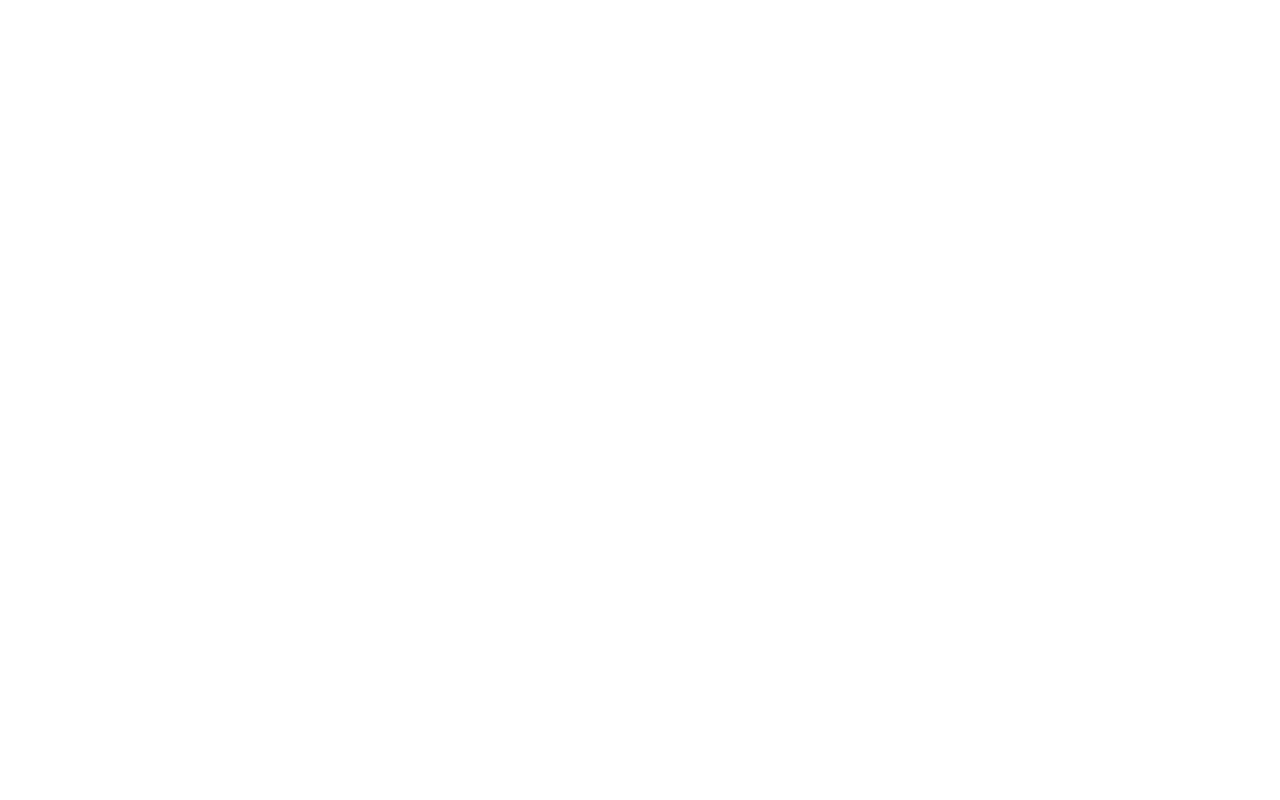
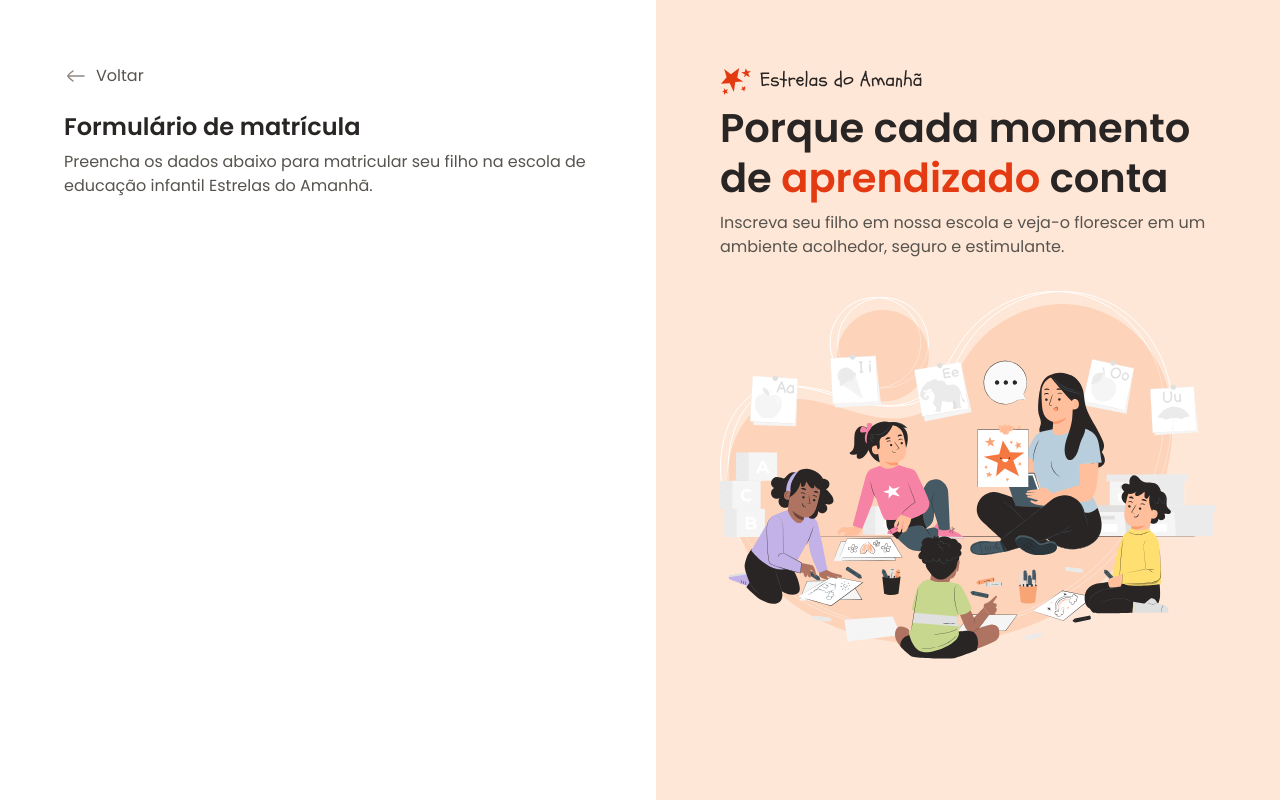
Before and after one commit to ofelipepierre/formulario-de-matricula, a plain HTML site: page index.html in a window 1280 px wide. Drawn offline with Linux system fonts and the light colour scheme; files that its build step writes are made by us from their sources.

Commit message:
Conteúdo aside e conteúdo inicial do main

```diff
--- a/index.html
+++ b/index.html
@@ -1,18 +1,56 @@
 <!DOCTYPE html>
-<html lang="pt-br">
- <head>
+<html lang="pt-BR">
 
-  <link rel="preconnect" href="https://fonts.googleapis.com">
-  <link rel="preconnect" href="https://fonts.gstatic.com" crossorigin>
+<head>
+    <link rel="preconnect" href="https://fonts.googleapis.com">
+    <link rel="preconnect" href="https://fonts.gstatic.com" crossorigin>
+    <meta charset="UTF-8">
+    <meta name="viewport" content="width=device-width, initial-scale=1.0">
+    <title>Estrelas do Amanhã</title>
 
-  <meta charset="UTF-8" />
-  <meta name="viewport" content="width=device-width, initial-scale=1.0" />
-  <title>Formulário de Matrícula</title>
+    <link rel="stylesheet" href="styles/index.css">
+    <link
+        href="https://fonts.googleapis.com/css2?family=Poppins:ital,wght@0,100;0,200;0,300;0,400;0,500;0,600;0,700;0,800;0,900;1,100;1,200;1,300;1,400;1,500;1,600;1,700;1,800;1,900&display=swap"
+        rel="stylesheet">
+</head>
 
-  <link rel="stylesheet" href="global.css" />
-  <link href="https://fonts.googleapis.com/css2?family=Archivo:ital,wght@0,100..900;1,100..900&family=Poppins:ital,wght@0,100;0,200;0,300;0,400;0,500;0,600;0,700;0,800;0,900;1,100;1,200;1,300;1,400;1,500;1,600;1,700;1,800;1,900&display=swap" rel="stylesheet">
- </head>
- <body>
+<body>
+    <div id="app">
+        <main>
+            <div class="main-container">
+                <div class="back">
+                    <img src="assets/icons/arrow-left-02.svg" alt="Ícone de voltar">
+                    <span>Voltar</span>
+                </div>
 
- </body>
+                <h1>Formulário de matrícula</h1>
+                <p>Preencha os dados abaixo para matricular seu filho na escola de educação infantil Estrelas do Amanhã.
+                </p>
+            </div>
+        </main>
+
+        <aside>
+            <div class="aside-container">
+                <header>
+                    <img src="assets/logo-estrela-do-amanha.svg" alt="Logo Estrelas do Amanhã">
+                    <h2>
+                        Porque cada momento de
+                        <span>
+                            aprendizado
+                        </span>
+                        conta
+                    </h2>
+                    <p>
+                        Inscreva seu filho em nossa escola e veja-o florescer em um ambiente acolhedor, seguro e
+                        estimulante.
+                    </p>
+                </header>
+
+                <img src="assets/Illustration.svg" alt="Ilustração de um professora com crianças prestando atenção">
+
+            </div>
+        </aside>
+    </div>
+</body>
+
 </html>
--- a/styles/global.css
+++ b/styles/global.css
@@ -1,7 +1,13 @@
+* {
+    margin: 0;
+    padding: 0;
+    box-sizing: border-box;
+}
+
 :root {
     --font-family: 'Poppins', sans-serif;
     --text: 400 1rem/1.5 var(--font-family);
-  --text-sm: 400 0.875rem/1.5 var(--font-family);
+    --text-sm: 400 0.875rem/1.4 var(--font-family);
 
     --text-primary: #292524;
     --text-secondary: #57534E;
@@ -14,7 +20,22 @@
 
     --stroke-default: #D6D3D1;
     --stroke-highlight: #F3541C;
+    --semantic-error: #DC2626;
+}
 
-  --semantic-error: #DC2626;
+body {
+    overflow: hidden;
 
+    font: var(--text);
+    color: var(--text-secondary);
 }
+
+h1,
+h2 {
+    color: var(--text-primary);
+}
+
+img {
+    max-width: 100%;
+    height: auto;
+  }
--- a/styles/index.css
+++ b/styles/index.css
@@ -1 +1,2 @@
 @import url(global.css);
+@import url(layout.css);
--- /dev/null
+++ b/styles/layout.css
@@ -0,0 +1,51 @@
+#app {
+    display: grid;
+    grid-template-columns: 51.25% 48.75%;
+
+    height: 100vh;
+    overflow: hidden;
+}
+
+main {
+    overflow: auto;
+    padding: 4rem;
+
+    & .main-container {
+        max-width: 33rem;
+        margin-left: auto;
+    }
+
+    & .back {
+        display: flex;
+        align-items: center;
+        gap: .5rem;
+        margin-bottom: 1.5rem;
+    }
+
+    & h1 {
+        font: 600 1.5rem/1.25 var(--font-family);
+        margin-bottom: .5rem;
+    }
+}
+
+aside {
+    background-color: var(--surface-secondary);
+    padding: 4rem;
+
+    & .aside-container {
+        max-width: 31rem;
+
+        & > img {
+            margin-top: 2rem;
+        }
+    }
+
+    & h2 {
+        font: 600 2.5rem/1.25 var(--font-family);
+        margin-bottom: .5rem;
+
+        & span {
+            color: var(--text-highlight);
+        }
+    }
+}
```
Also changed, not shown: assets/Illustration.svg (added), assets/icons/arrow-down-01.svg (renamed from assets/arrow-down-01.svg), assets/icons/arrow-left-02.svg (renamed from assets/arrow-left-02.svg), assets/icons/calendar-03.svg (renamed from assets/calendar-03.svg), assets/icons/check.svg (renamed from assets/check.svg), assets/icons/cloud-upload.svg (renamed from assets/cloud-upload.svg), assets/logo-estrela-do-amanha.svg (added). Lines whose indentation alone changed are shown as unchanged.
